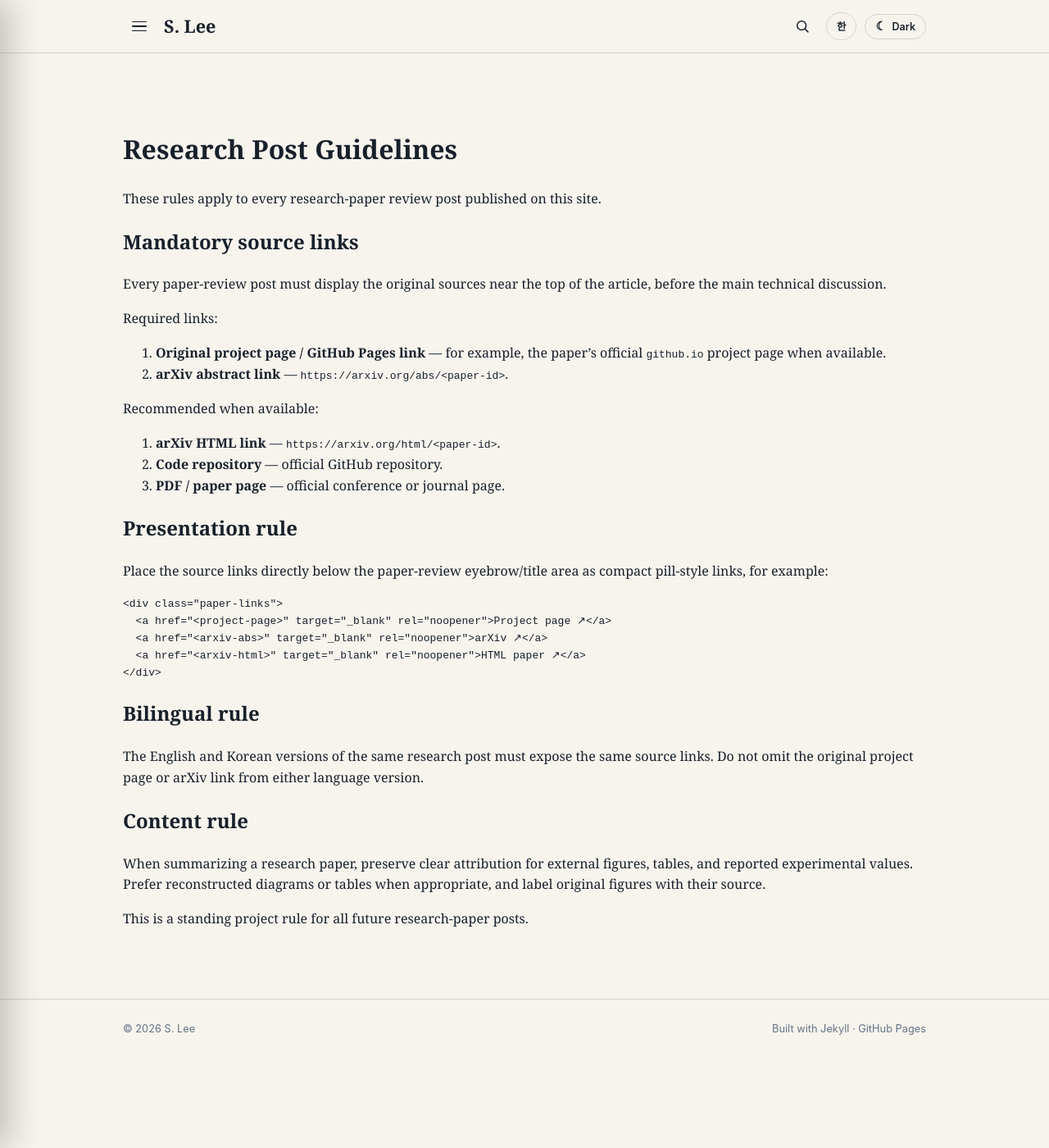
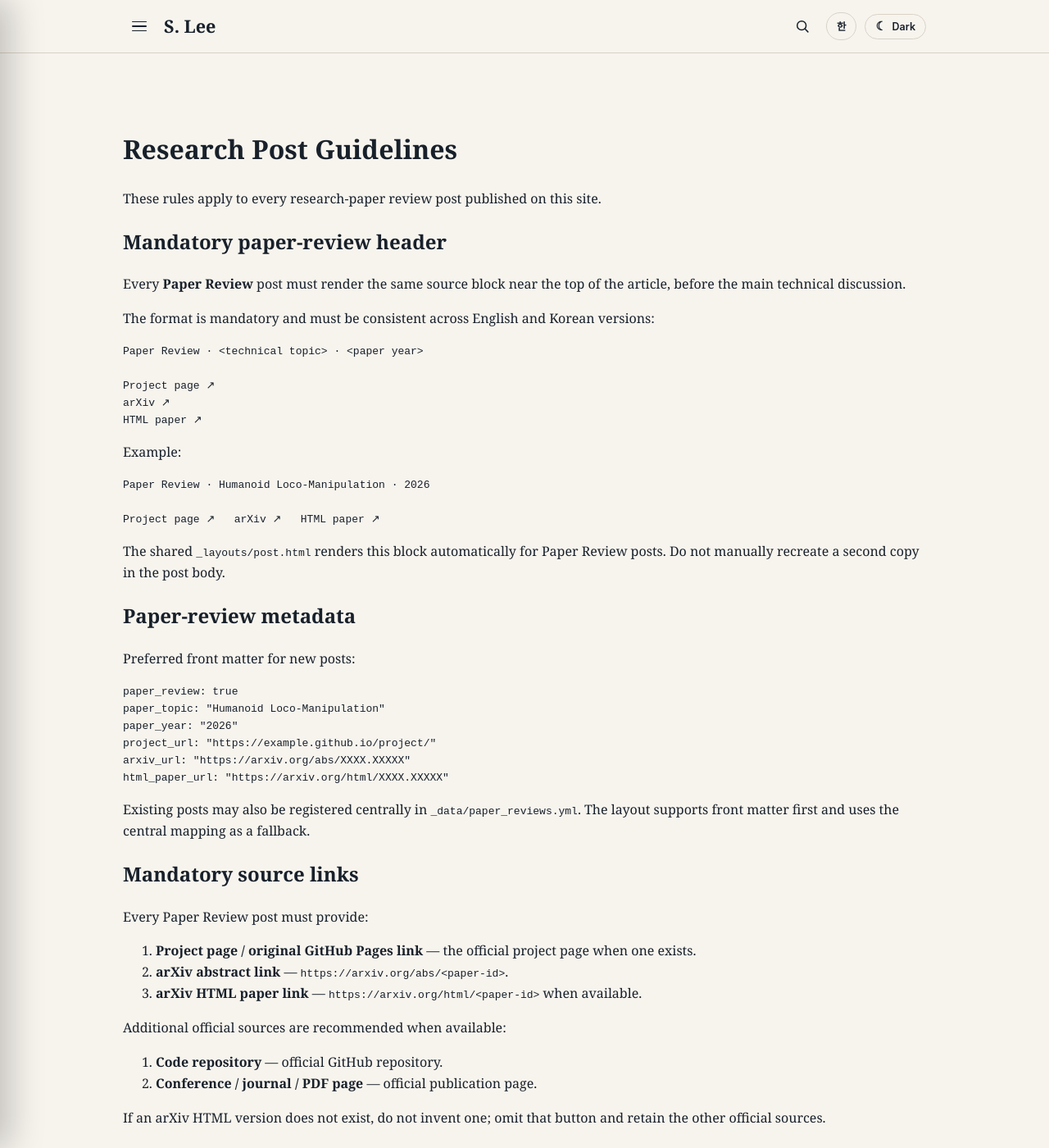
Before and after one commit to rokmc956k/rokmc956k.github.io, a Jekyll site: the page built from POST_GUIDELINES.md, in a window 1280 px wide and 1400 px high. Shown: the whole window at 82% size. Built offline with Jekyll 4.4.1, drawn with Linux system fonts in a browser that asks for light colours; our own code applies the rules of GitHub Pages for plain Markdown files; some of the changed text lies outside the part shown.

Commit message:
Make paper review header format mandatory

````diff
--- a/POST_GUIDELINES.md
+++ b/POST_GUIDELINES.md
@@ -2,39 +2,83 @@
 
 These rules apply to every research-paper review post published on this site.
 
+## Mandatory paper-review header
+
+Every **Paper Review** post must render the same source block near the top of the article, before the main technical discussion.
+
+The format is mandatory and must be consistent across English and Korean versions:
+
+```text
+Paper Review · <technical topic> · <paper year>
+
+Project page ↗
+arXiv ↗
+HTML paper ↗
+```
+
+Example:
+
+```text
+Paper Review · Humanoid Loco-Manipulation · 2026
+
+Project page ↗   arXiv ↗   HTML paper ↗
+```
+
+The shared `_layouts/post.html` renders this block automatically for Paper Review posts. Do not manually recreate a second copy in the post body.
+
+## Paper-review metadata
+
+Preferred front matter for new posts:
+
+```yaml
+paper_review: true
+paper_topic: "Humanoid Loco-Manipulation"
+paper_year: "2026"
+project_url: "https://example.github.io/project/"
+arxiv_url: "https://arxiv.org/abs/XXXX.XXXXX"
+html_paper_url: "https://arxiv.org/html/XXXX.XXXXX"
+```
+
+Existing posts may also be registered centrally in `_data/paper_reviews.yml`. The layout supports front matter first and uses the central mapping as a fallback.
+
 ## Mandatory source links
 
-Every paper-review post must display the original sources near the top of the article, before the main technical discussion.
+Every Paper Review post must provide:
 
-Required links:
+1. **Project page / original GitHub Pages link** — the official project page when one exists.
+2. **arXiv abstract link** — `https://arxiv.org/abs/<paper-id>`.
+3. **arXiv HTML paper link** — `https://arxiv.org/html/<paper-id>` when available.
 
-1. **Original project page / GitHub Pages link** — for example, the paper's official `github.io` project page when available.
-2. **arXiv abstract link** — `https://arxiv.org/abs/<paper-id>`.
+Additional official sources are recommended when available:
 
-Recommended when available:
+4. **Code repository** — official GitHub repository.
+5. **Conference / journal / PDF page** — official publication page.
 
-3. **arXiv HTML link** — `https://arxiv.org/html/<paper-id>`.
-4. **Code repository** — official GitHub repository.
-5. **PDF / paper page** — official conference or journal page.
+If an arXiv HTML version does not exist, do not invent one; omit that button and retain the other official sources.
 
-## Presentation rule
+## Topic label rule
 
-Place the source links directly below the paper-review eyebrow/title area as compact pill-style links, for example:
+The middle label should be a short technical domain rather than the paper title. Examples:
 
-```html
-<div class="paper-links">
-  <a href="<project-page>" target="_blank" rel="noopener">Project page ↗</a>
-  <a href="<arxiv-abs>" target="_blank" rel="noopener">arXiv ↗</a>
-  <a href="<arxiv-html>" target="_blank" rel="noopener">HTML paper ↗</a>
-</div>
-```
+- `Humanoid Loco-Manipulation`
+- `Multi-Humanoid Loco-Manipulation`
+- `Vision-Language-Action`
+- `Reinforcement Learning`
+- `Dexterous Manipulation`
 
 ## Bilingual rule
 
-The English and Korean versions of the same research post must expose the same source links. Do not omit the original project page or arXiv link from either language version.
+The English and Korean versions of the same research post must expose the same topic, year, and source URLs. The visible source labels remain standardized as:
+
+```text
+Paper Review · <topic> · <year>
+Project page ↗   arXiv ↗   HTML paper ↗
+```
 
 ## Content rule
 
 When summarizing a research paper, preserve clear attribution for external figures, tables, and reported experimental values. Prefer reconstructed diagrams or tables when appropriate, and label original figures with their source.
 
-This is a standing project rule for all future research-paper posts.
+## Standing rule
+
+This is a permanent project rule. All future Paper Review posts must use the shared header format automatically rather than introducing custom per-post source-link styling.
````
